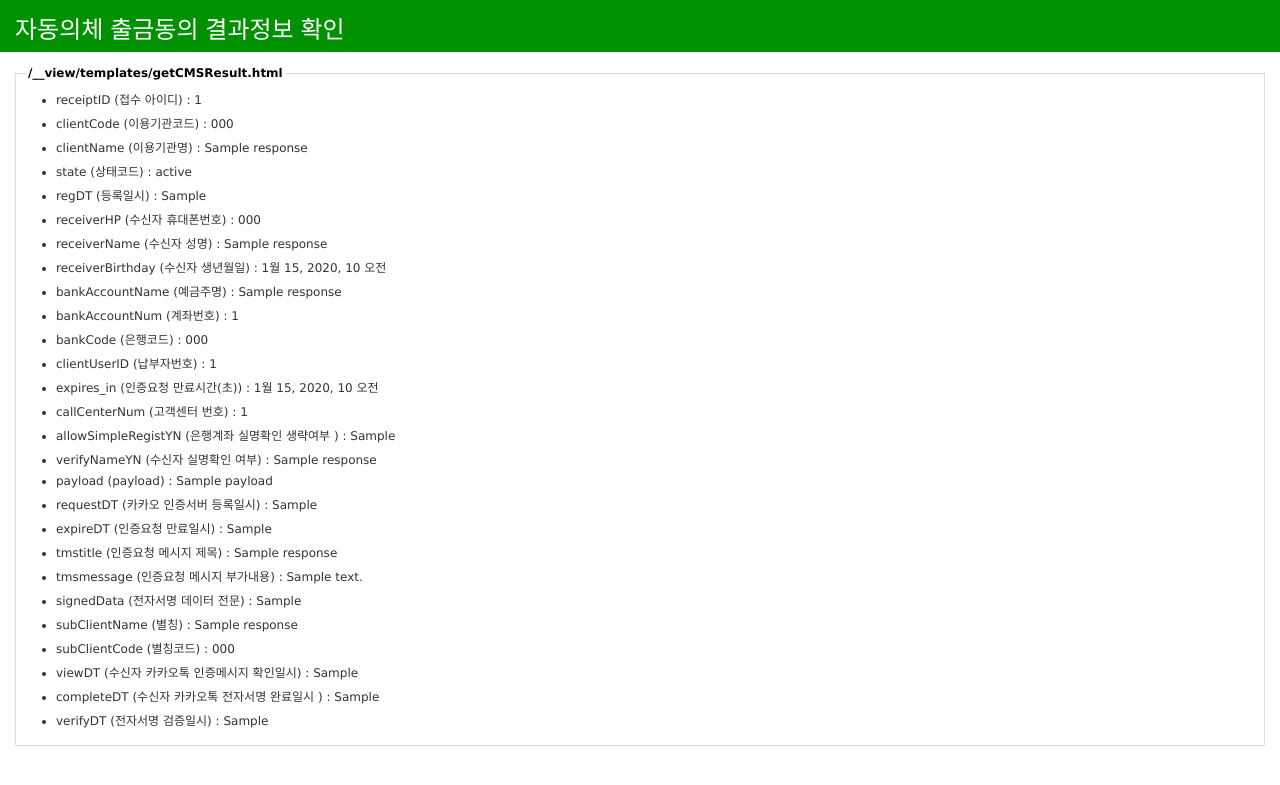
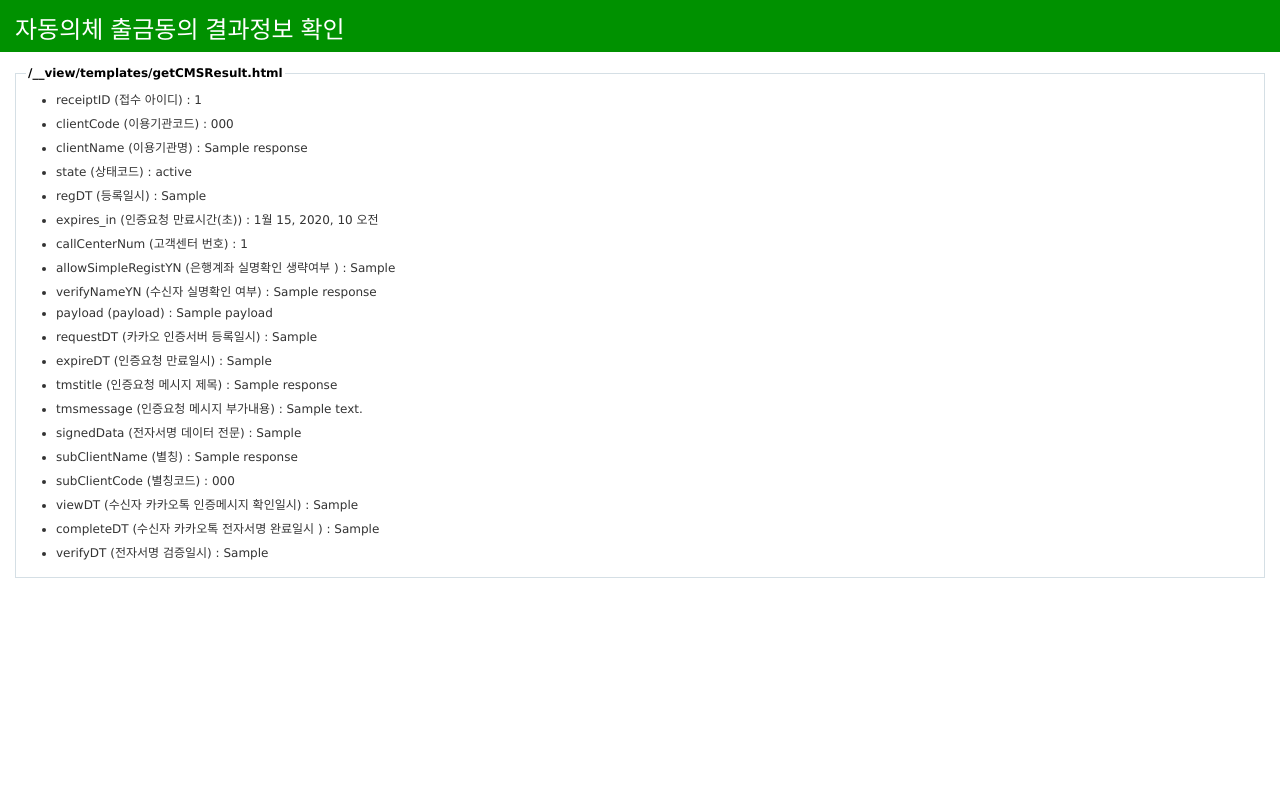
Before and after one commit to linkhub-sdk/kakaocert.example.django, a Django app: template templates/getCMSResult.html in a window 1280 px wide. Shown: the top 785 px of the page. Run offline with Django 3.2, Linux system fonts and the light colour scheme; the template is opened without the code that fills it: most values are stand-ins (such as "Sample title", 1, 10 or a date in 2020).

Commit message:
fixed example

```diff
--- a/KakaocertExample/views.py
+++ b/KakaocertExample/views.py
@@ -26,7 +26,7 @@ def reqeustESignhandler(request):
             # 고객센터 전화번호, 카카오톡 인증메시지 중 "고객센터" 항목에 표시
             CallCenterNum = '1600-8536',
 
-            # 인증요청 만료시간(초), 인증요청 만료시간(초) 내에 미인증시, 만료 상태로 처리됨
+            # 인증요청 만료시간(초), 최대값 1000, 인증요청 만료시간(초) 내에 미인증시 만료 상태로 처리됨
             Expires_in = 60,
 
             # 수신자 생년월일, 형식 : YYYYMMDD
@@ -110,7 +110,7 @@ def reqeustVerifyAuthhandler(request):
             # 고객센터 전화번호, 카카오톡 인증메시지 중 "고객센터" 항목에 표시
             CallCenterNum = '1600-8536',
 
-            # 인증요청 만료시간(초), 인증요청 만료시간(초) 내에 미인증시, 만료 상태로 처리됨
+            # 인증요청 만료시간(초), 최대값 1000, 인증요청 만료시간(초) 내에 미인증시 만료 상태로 처리됨
             Expires_in = 60,
 
             # 수신자 생년월일, 형식 : YYYYMMDD
@@ -194,7 +194,7 @@ def reqeustCMShandler(request):
             # 고객센터 전화번호, 카카오톡 인증메시지 중 "고객센터" 항목에 표시
             CallCenterNum = '1600-8536',
 
-            # 인증요청 만료시간(초), 인증요청 만료시간(초) 내에 미인증시, 만료 상태로 처리됨
+            # 인증요청 만료시간(초), 최대값 1000, 인증요청 만료시간(초) 내에 미인증시 만료 상태로 처리됨
             Expires_in = 60,
 
             # 수신자 생년월일, 형식 : YYYYMMDD
--- a/templates/getCMSResult.html
+++ b/templates/getCMSResult.html
@@ -11,13 +11,6 @@
               <li>clientName (이용기관명) : {{ response.clientName }}</li>
               <li>state (상태코드) : {{ response.state }}</li>
               <li>regDT (등록일시) : {{ response.regDT }}</li>
-              <li>receiverHP (수신자 휴대폰번호) : {{ response.receiverHP }}</li>
-              <li>receiverName (수신자 성명) : {{ response.receiverName }}</li>
-              <li>receiverBirthday (수신자 생년월일) : {{ response.receiverBirthday }}</li>
-              <li>bankAccountName (예금주명) : {{ response.bankAccountName }}</li>
-              <li>bankAccountNum (계좌번호) : {{ response.bankAccountNum }}</li>
-              <li>bankCode (은행코드) : {{ response.bankCode }}</li>
-              <li>clientUserID (납부자번호) : {{ response.clientUserID }}</li>
               <li>expires_in (인증요청 만료시간(초)) : {{ response.expires_in }}</li>
               <li>callCenterNum (고객센터 번호) : {{ response.callCenterNum }}</li>
               <li>allowSimpleRegistYN (은행계좌 실명확인 생략여부	) : {{ response.allowSimpleRegistYN }}</li>
--- a/templates/getESignResult.html
+++ b/templates/getESignResult.html
@@ -11,9 +11,6 @@
               <li>clientName (이용기관명) : {{ response.clientName }}</li>
               <li>state (상태코드) : {{ response.state }}</li>
               <li>regDT (등록일시) : {{ response.regDT }}</li>
-              <li>receiverHP (수신자 휴대폰번호) : {{ response.receiverHP }}</li>
-              <li>receiverName (수신자 성명) : {{ response.receiverName }}</li>
-              <li>receiverBirthday (수신자 생년월일) : {{ response.receiverBirthday }}</li>
               <li>expires_in (인증요청 만료시간(초)) : {{ response.expires_in }}</li>
               <li>callCenterNum (고객센터 번호) : {{ response.callCenterNum }}</li>
               <li>token (토큰 원문) : {{ response.token }}</li>
--- a/templates/getVerifyAuthResult.html
+++ b/templates/getVerifyAuthResult.html
@@ -11,9 +11,6 @@
               <li>clientName (이용기관명) : {{ response.clientName }}</li>
               <li>state (상태코드) : {{ response.state }}</li>
               <li>regDT (등록일시) : {{ response.regDT }}</li>
-              <li>receiverHP (수신자 휴대폰번호) : {{ response.receiverHP }}</li>
-              <li>receiverName (수신자 성명) : {{ response.receiverName }}</li>
-              <li>receiverBirthday (수신자 생년월일) : {{ response.receiverBirthday }}</li>
               <li>expires_in (인증요청 만료시간(초)) : {{ response.expires_in }}</li>
               <li>callCenterNum (고객센터 번호) : {{ response.callCenterNum }}</li>
               <li>token (토큰 원문) : {{ response.token }}</li>
```
